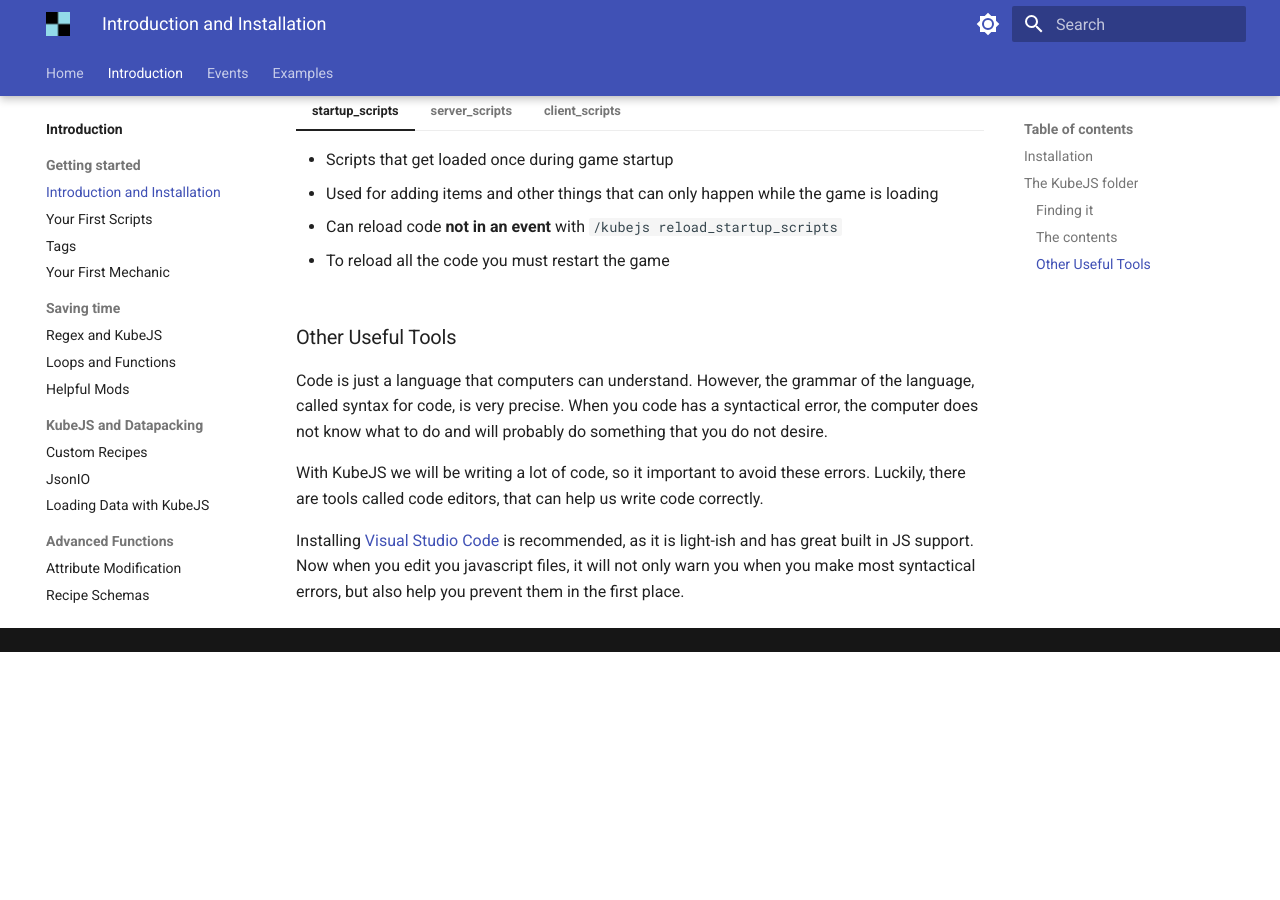
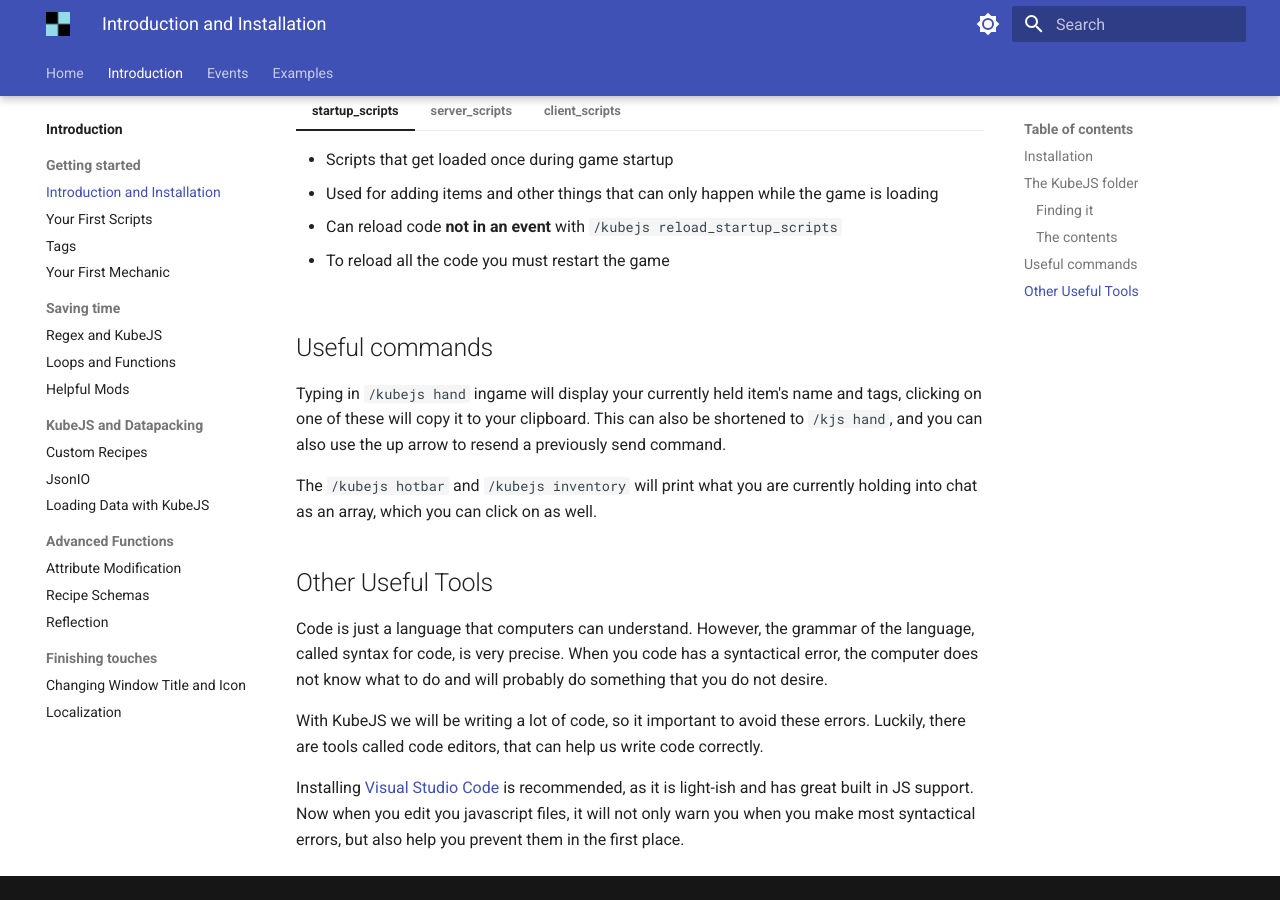
Before and after one commit to ThePansmith/docs, an MkDocs documentation site: the page built from docs/introduction/getting-started/installing.md, in a window 1280 px wide and 900 px high, scrolled down 979 px. Built offline with MkDocs 1.6.1 and Material for MkDocs 9.7.7, drawn with Linux system fonts in a browser that asks for light colours; before the commit the page ends 1631 px from its top, so only the background shows below that.

Commit message:
Update installing.md

```diff
--- a/docs/introduction/getting-started/installing.md
+++ b/docs/introduction/getting-started/installing.md
@@ -82,7 +82,12 @@
 
 <!-- You can find type-specific logs in logs/kubejs/ directory -->
 
-### Other Useful Tools
+## Useful commands
+Typing in `/kubejs hand` ingame will display your currently held item's name and tags, clicking on one of these will copy it to your clipboard. This can also be shortened to `/kjs hand`, and you can also use the up arrow to resend a previously send command.
+
+The `/kubejs hotbar` and `/kubejs inventory` will print what you are currently holding into chat as an array, which you can click on as well.
+
+## Other Useful Tools
 
 Code is just a language that computers can understand. However, the grammar of the language, called syntax for code, is very precise. When you code has a syntactical error, the computer does not know what to do and will probably do something that you do not desire.
 
```
